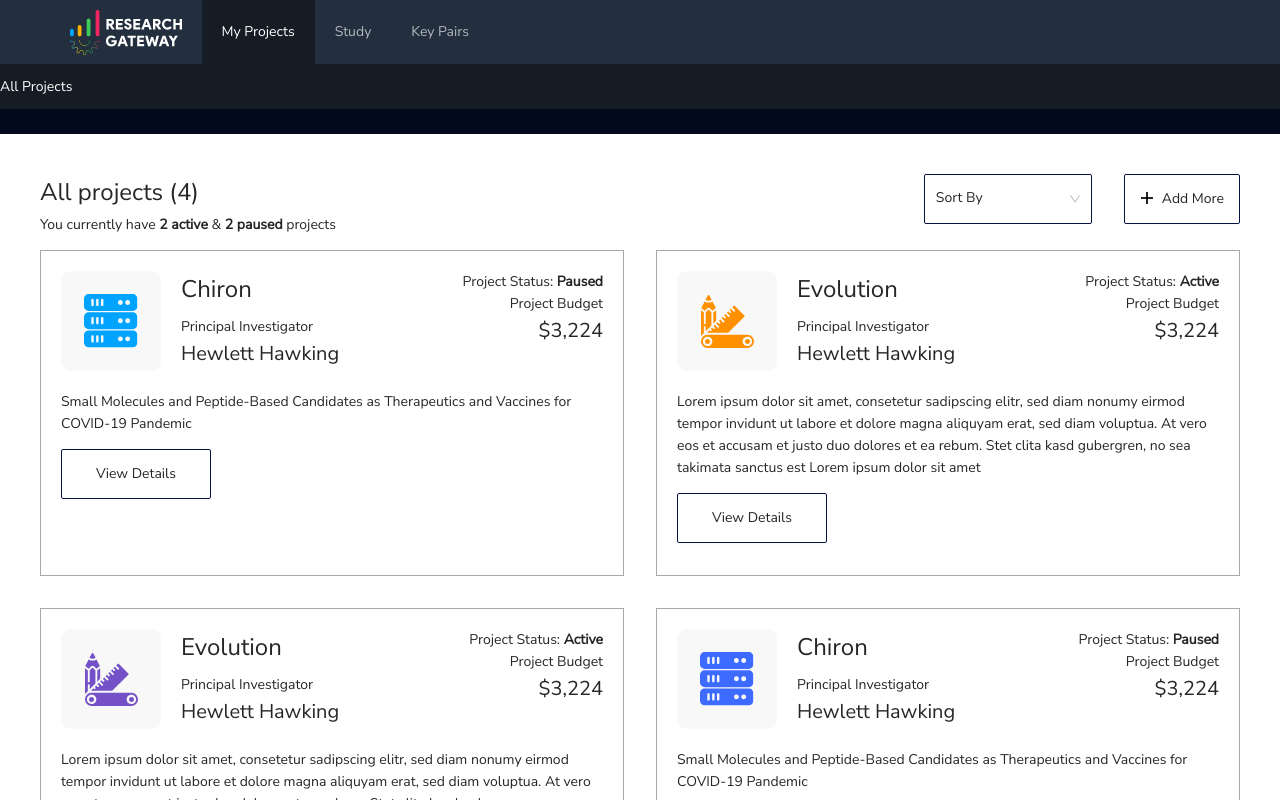
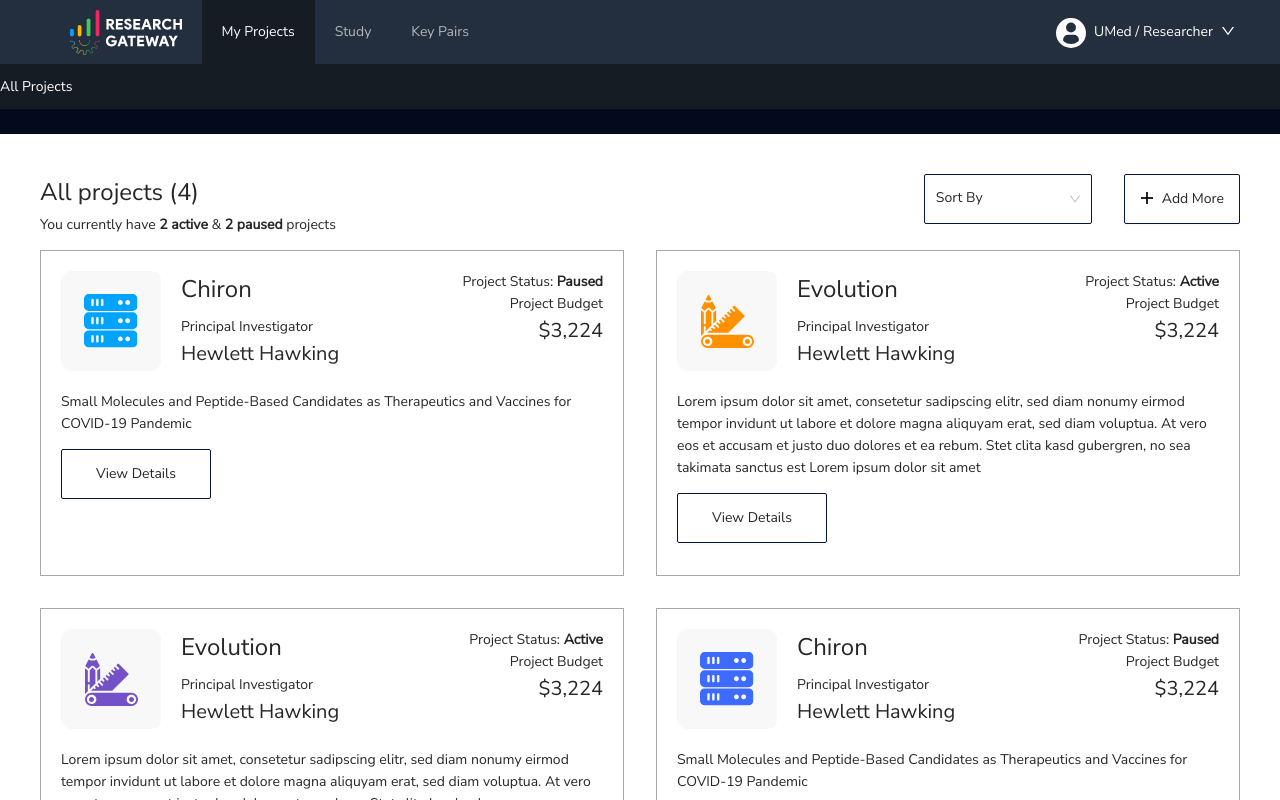
Before and after one commit to stechx1/research-gateway, a Next.js app: page /my-projects in a window 1280 px wide. Shown: the top 800 px of the page. Built offline with nearby package versions, Linux system fonts and the light colour scheme.

Commit message:
added umd

```diff
--- a/src/collections/AllProjects/FiltersContainer.jsx
+++ b/src/collections/AllProjects/FiltersContainer.jsx
@@ -10,6 +10,7 @@ export const FiltersContainer = () => {
   return (
     <StyledFiltersContainer>
       <StyledSelect
+        role='combobox'
         aria-required={false}
         defaultValue='Sort By'
         onChange={handleChange}
--- a/src/components/Header/Header.jsx
+++ b/src/components/Header/Header.jsx
@@ -1,9 +1,31 @@
-import { Image, Menu } from 'antd';
+import { Image, Menu, Dropdown, Space } from 'antd';
+import { DownOutlined } from '@ant-design/icons';
 import Link from 'next/link';
 import { useRouter } from 'next/router';
 import { StyledHeader, StyledMenu } from './elements';
 
 export const Header = () => {
+  const userMenu = (
+    <Menu
+      items={[
+        {
+          label: <a href='https://www.antgroup.com'>1st menu item</a>,
+          key: '0',
+        },
+        {
+          label: <a href='https://www.aliyun.com'>2nd menu item</a>,
+          key: '1',
+        },
+        {
+          type: 'divider',
+        },
+        {
+          label: '3rd menu item',
+          key: '3',
+        },
+      ]}
+    />
+  );
   const router = useRouter();
   const authRoute = ['/sign-in'];
   return (
@@ -22,7 +44,10 @@ export const Header = () => {
             mode='horizontal'
           >
             <Menu.Item key='0'>
-              <img src='/images/research-gateway.svg' alt='research-gateway-logo' />
+              <img
+                src='/images/research-gateway.svg'
+                alt='research-gateway-logo'
+              />
             </Menu.Item>
             <Menu.Item key='1'>
               <Link href='/my-projects'>My Projects</Link>
@@ -33,6 +58,20 @@ export const Header = () => {
             <Menu.Item key='3'>
               <Link href='/key-pairs'>Key Pairs</Link>
             </Menu.Item>
+            {/* <Menu.Item key='4'> */}
+            <Dropdown overlay={userMenu} trigger={['click']}>
+              <a
+                style={{ position: 'absolute', right: '45px', color: 'white' }}
+                onClick={(e) => e.preventDefault()}
+              >
+                <Space>
+                  <img src='/icons/profile-user.svg' alt='user-profile-icon' />
+                  UMed / Researcher
+                  <DownOutlined />
+                </Space>
+              </a>
+            </Dropdown>
+            {/* </Menu.Item> */}
           </StyledMenu>
         </StyledHeader>
       )}
```
Also changed, not shown: public/icons/profile-user.svg (added).
